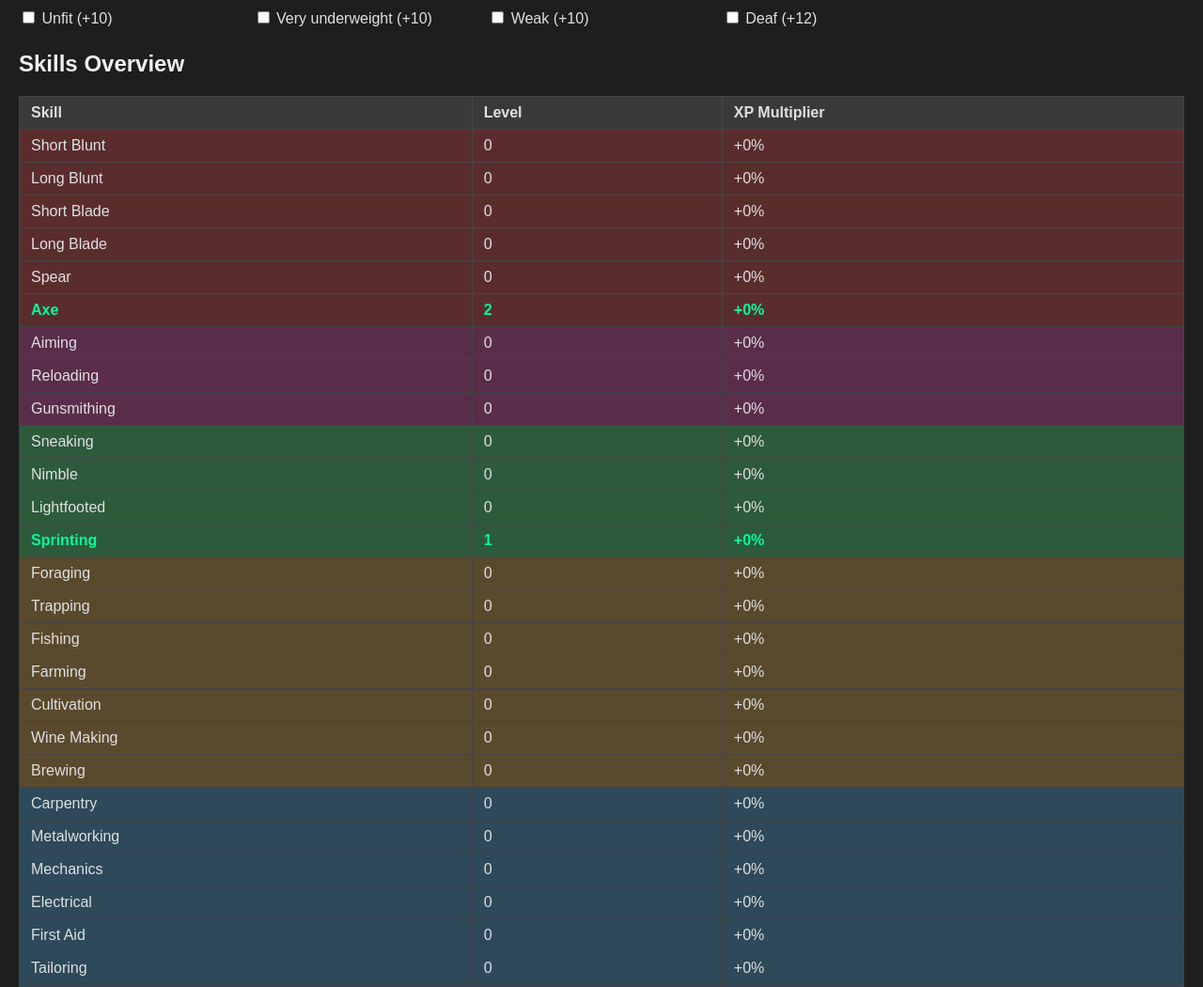
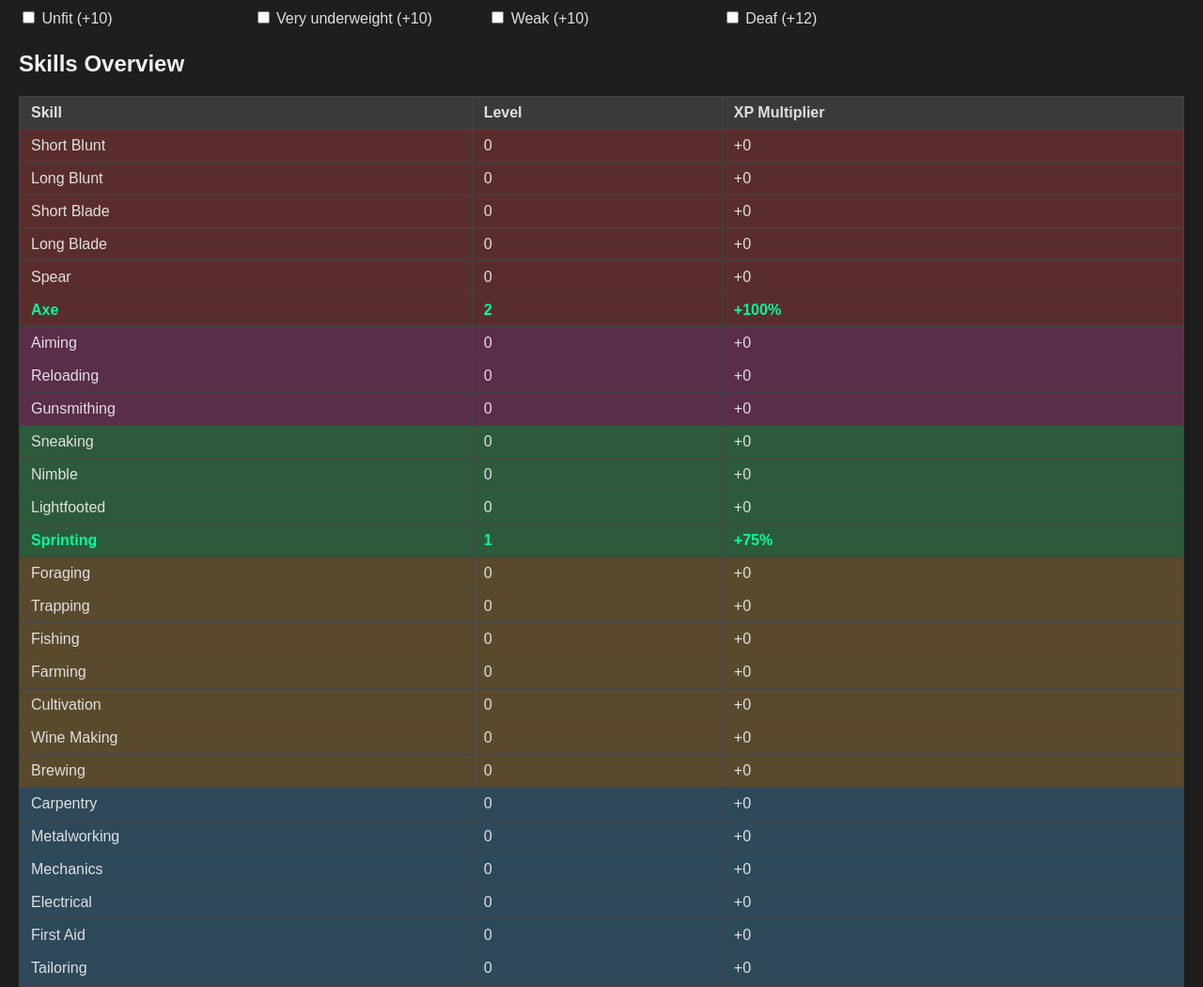
Before and after one commit to Upgr-4d3d/NF-Char-Builder, a plain HTML site: page characterBuilderMain.html in a window 1280 px wide. Shown: the part 1080-2130 px from the top of the page at 94% size. Drawn offline with Linux system fonts and the light colour scheme.

Commit message:
Fix multiplier values
Fix the multiplier values.

```diff
--- a/characterBuilderMain.html
+++ b/characterBuilderMain.html
@@ -285,10 +285,10 @@
         const diff = level - base;
 
         let xpMultiplier = '+0%';
-        if (level >= 1 && level <= 4) xpMultiplier = '+0%';
-        else if (level === 5 || level === 6) xpMultiplier = '+75%';
-        else if (level === 7 || level === 8) xpMultiplier = '+100%';
-        else if (level >= 9) xpMultiplier = '+125%';
+        if (level === 1) xpMultiplier = '+75%';
+        else if (level === 2) xpMultiplier = '+100%';
+        else if (level >= 3) xpMultiplier = '+125%';
+        else if (level === 0) xpMultiplier = '+0';
 
         const tr = document.createElement('tr');
         tr.className = getSkillCategory(skill);
```
